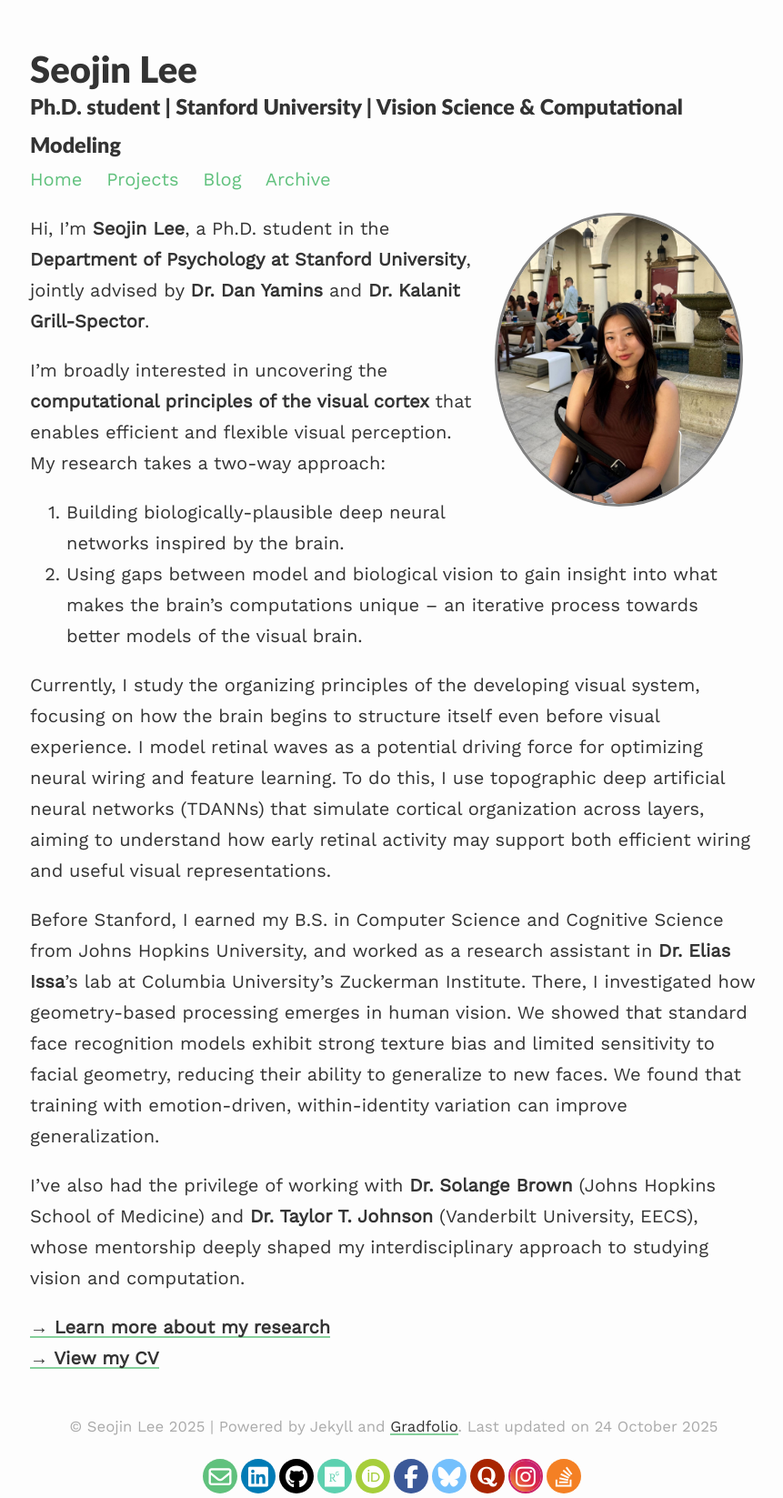
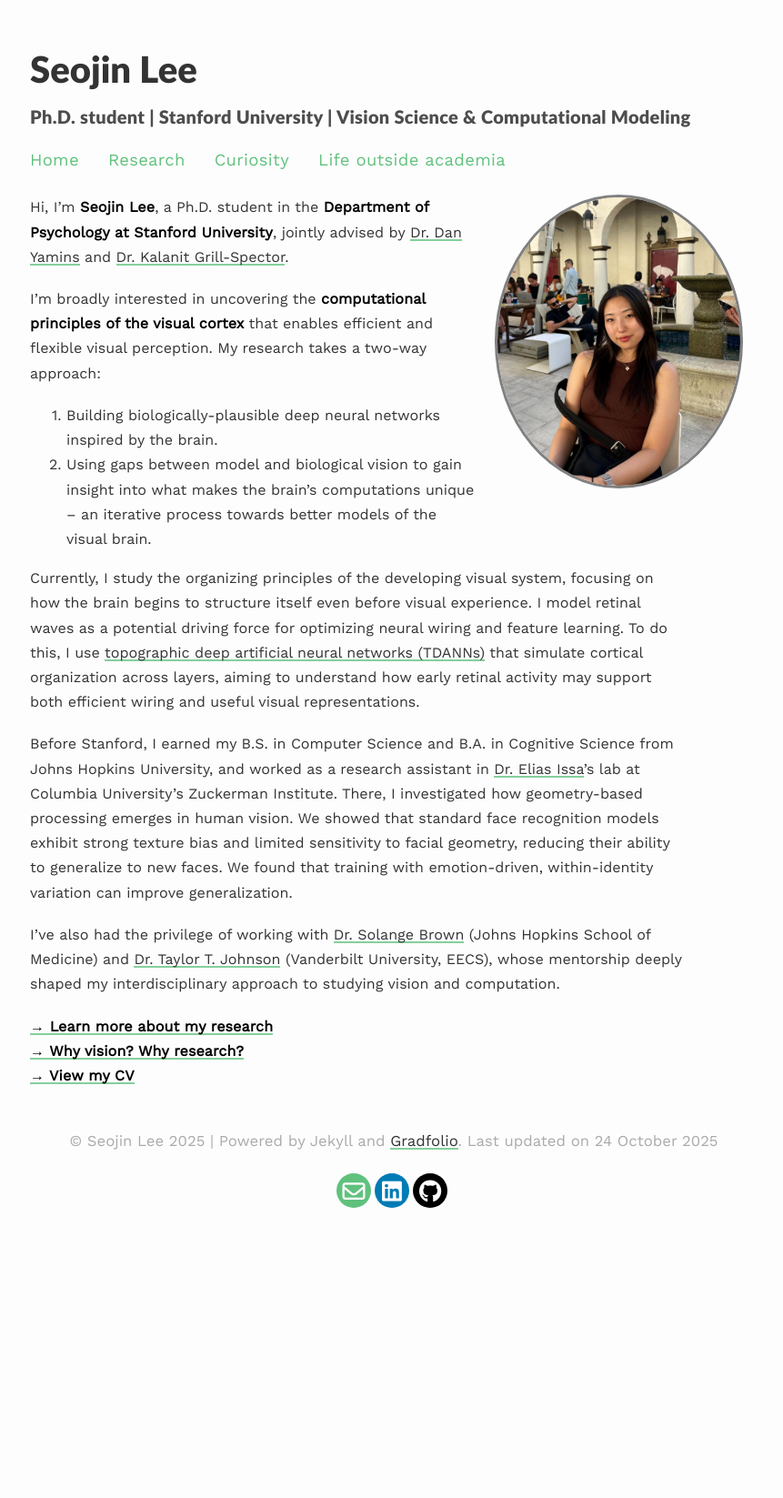
Before and after one commit to slee20512/slee20512.github.io, a Jekyll site: the page built from index.md, in a window 1280 px wide. Shown: the whole page at 91% size, without its empty margins (207-1068 px from the left). Built offline with Jekyll 4.4.1, drawn with Linux system fonts in a browser that asks for light colours; a style sheet for code colours, icons or effects is not loaded; after the commit the page ends 1333 px from its top, so only the background shows below that.

Commit message:
Update site content and styling

```diff
--- a/_config.yml
+++ b/_config.yml
@@ -3,8 +3,19 @@
 title: Seojin Lee
 description: Ph.D. student | Stanford University | Vision Science & Computational Modeling
 
-baseurl: /gradfolio #name of GitHub repository
-url: "seojinl.github.io" #custom url to be used instead of GitHub repository
+nav:
+  - name: "Home"
+    link: /
+  - name: "Research"
+    link: /research/
+  - name: "Curiosity"
+    link: /curiosity/
+  - name: "Life outside academia"
+    link: /lifeoutsideacademia/
+
+
+baseurl: ""    # empty because this is your main site, not inside a subfolder
+url: "https://slee20512.github.io"
 email: seojinl@stanford.edu
 
 # Pagination
@@ -13,15 +24,16 @@ permalink: /blog/:year/:title/
 paginate_path: /blog/page:num/
 
 # Social media links in footer
-linkedin: "#"
-stackoverflow: "#"
-github: "#"
-researchgate: "#"
-orcid: "#"
-quora: "#"
-instagram: "#"
-facebook: "#"
-bluesky: "#"
+googlescholar: "https://scholar.google.com/citations?user=yzh-miEAAAAJ&hl=en"
+linkedin: "https://www.linkedin.com/in/seojin-lee-95b76b223/"
+# stackoverflow: "#"
+github: "https://github.com/slee20512"
+# researchgate: "#"
+# orcid: "#"
+# quora: "#"
+# instagram: "#"
+# facebook: "#"
+# bluesky: "#"
 
 # Markdown
 highlighter: rouge
--- a/_includes/navigation.html
+++ b/_includes/navigation.html
@@ -1,6 +1,5 @@
-<div class="links scroll">
-        <a href="{{site.baseurl}}/">Home</a>
-        <a href="{{site.baseurl}}/projects/">Projects</a>
-        <a href="{{site.baseurl}}/blog/">Blog</a>
-        <a href="{{site.baseurl}}/archive/">Archive</a>
+<div class="topnav" id="myTopnav">
+  {% for item in site.nav %}
+    <a href="{{ site.baseurl }}{{ item.link }}">{{ item.name }}</a>
+  {% endfor %}
 </div>
--- a/_includes/social-footer.html
+++ b/_includes/social-footer.html
@@ -34,6 +34,13 @@ target="_blank">
 <i class="fab fa-researchgate"></i>
 </a>
 {%- endif -%}
+
+{% if site.googlescholar %}
+  <a href="{{ site.googlescholar }}" target="_blank" title="Google Scholar">
+    <i class="ai ai-google-scholar"></i>
+  </a>
+{% endif %}
+
 
 {%- if site.orcid -%}
 <a title="{{ _locale_string_follow | replace: '[NAME]', 'Orcid' }}"
--- a/_layouts/default.html
+++ b/_layouts/default.html
@@ -22,6 +22,7 @@
 
         <!-- Load fontawesome here for faster loadtimes: https://stackoverflow.com/a/35880730/9523246 -->
         <script type="text/javascript"> (function() { var css = document.createElement('link'); css.href = 'https://use.fontawesome.com/releases/v6.7.2/css/all.css'; css.rel = 'stylesheet'; css.type = 'text/css'; document.getElementsByTagName('head')[0].appendChild(css); })(); </script>
+        <link rel="stylesheet" href="https://cdn.jsdelivr.net/gh/jpswalsh/academicons@1/css/academicons.min.css">
 
     </head>
 
--- a/assets/css/_sass/style.scss
+++ b/assets/css/_sass/style.scss
@@ -198,3 +198,72 @@ blockquote {
 .article-list {
   margin: 1em 0;
 }
+
+
+/* === Custom Homepage Text Styling === */
+article {
+  font-size: 1rem;          /* base size */
+  line-height: 1.7;         /* slightly airier for better rhythm */
+  color: $text-color;
+}
+
+article strong,
+article b {
+  font-weight: 1050;                  /* stronger than 700, if your font supports it */
+  color: #000000;                    /* full black for clear contrast */
+  letter-spacing: 0.1px;             /* keeps it crisp */
+  text-rendering: optimizeLegibility;
+
+  @media (prefers-color-scheme: dark) {
+    color: #f5f5f5;                  /* light gray in dark mode */
+  }
+}
+
+article p {
+  max-width: 720px;          /* slightly wider text for balance */
+  margin-bottom: 1.2em;      /* extra breathing room between paragraphs */
+}
+
+
+/* === Custom header text styling === */
+.post-description {
+  font-size: 1.25rem;      /* slightly smaller subtitle */
+  font-weight: 400;       /* lighter than default */
+  letter-spacing: 0.3px;  /* optional: subtle spacing for cleaner look */
+  margin-top: 0.7em;     /* reduce space above */
+  margin-bottom: 0.4em;     /* reduce space above */
+  color: lighten($text-color, 10%);  /* make it softer */
+
+  @media (prefers-color-scheme: dark) {
+    color: lighten($text-color-dark, 20%);
+  }
+}
+
+/* === Navigation layout & spacing === */
+.topnav {
+  display: flex;
+  justify-content: left;   /* centers the items */
+  align-items: left;
+  gap: 2rem;                 /* space between each link */
+  margin-top: 0.3rem;
+  flex-wrap: wrap;           /* keeps it tidy on small screens */
+}
+
+.topnav a {
+  font-size: 1.15rem;
+  letter-spacing: 0.3px;
+  text-transform: none;
+  padding: 0.3em 0;
+  border-bottom: 2px solid transparent;
+  transition: color 0.3s ease, border-bottom 0.3s ease;
+}
+
+.topnav a:hover {
+  color: $brand-color;
+  border-bottom: 2px solid $brand-color;
+}
+
+.topnav a.active {
+  font-weight: 600;
+  border-bottom: 2px solid $brand-color;
+}
--- a/index.md
+++ b/index.md
@@ -7,17 +7,21 @@ profile:
 published: true
 ---
 
-Hi, I’m **Seojin Lee**, a Ph.D. student in the **Department of Psychology at Stanford University**, jointly advised by **Dr. Dan Yamins** and **Dr. Kalanit Grill-Spector**.
+{% capture md %}
+Hi, I’m **Seojin Lee**, a Ph.D. student in the **Department of Psychology at Stanford University**, jointly advised by [Dr. Dan Yamins](https://stanford.edu/~yamins/) and [Dr. Kalanit Grill-Spector](https://psychology.stanford.edu/people/kalanit-grill-spector).
 
 I’m broadly interested in uncovering the **computational principles of the visual cortex** that enables efficient and flexible visual perception. My research takes a two-way approach:
 1. Building biologically-plausible deep neural networks inspired by the brain.
 2. Using gaps between model and biological vision to gain insight into what makes the brain's computations unique – an iterative process towards better models of the visual brain.
 
-Currently, I study the organizing principles of the developing visual system, focusing on how the brain begins to structure itself even before visual experience. I model retinal waves as a potential driving force for optimizing neural wiring and feature learning. To do this, I use topographic deep artificial neural networks (TDANNs) that simulate cortical organization across layers, aiming to understand how early retinal activity may support both efficient wiring and useful visual representations.
+Currently, I study the organizing principles of the developing visual system, focusing on how the brain begins to structure itself even before visual experience. I model retinal waves as a potential driving force for optimizing neural wiring and feature learning. To do this, I use [topographic deep artificial neural networks (TDANNs)](https://github.com/neuroailab/TDANN) that simulate cortical organization across layers, aiming to understand how early retinal activity may support both efficient wiring and useful visual representations.
 
-Before Stanford, I earned my B.S. in Computer Science and Cognitive Science from Johns Hopkins University, and worked as a research assistant in **Dr. Elias Issa**’s lab at Columbia University’s Zuckerman Institute. There, I investigated how geometry-based processing emerges in human vision. We showed that standard face recognition models exhibit strong texture bias and limited sensitivity to facial geometry, reducing their ability to generalize to new faces. We found that training with emotion-driven, within-identity variation can improve generalization.
+Before Stanford, I earned my B.S. in Computer Science and B.A. in Cognitive Science from Johns Hopkins University, and worked as a research assistant in [Dr. Elias Issa](https://zuckermaninstitute.columbia.edu/elias-b-issa-phd)’s lab at Columbia University’s Zuckerman Institute. There, I investigated how geometry-based processing emerges in human vision. We showed that standard face recognition models exhibit strong texture bias and limited sensitivity to facial geometry, reducing their ability to generalize to new faces. We found that training with emotion-driven, within-identity variation can improve generalization.
 
-I’ve also had the privilege of working with **Dr. Solange Brown** (Johns Hopkins School of Medicine) and **Dr. Taylor T. Johnson** (Vanderbilt University, EECS), whose mentorship deeply shaped my interdisciplinary approach to studying vision and computation.
+I’ve also had the privilege of working with [Dr. Solange Brown](https://neuroscience.jhu.edu/research/faculty/11) (Johns Hopkins School of Medicine) and [Dr. Taylor T. Johnson](https://www.taylortjohnson.com/) (Vanderbilt University, EECS), whose mentorship deeply shaped my interdisciplinary approach to studying vision and computation.
 
 [**→ Learn more about my research**](/research)
+[**→ Why vision? Why research?**](/curiosity)
 [**→ View my CV**](/cv)
+{% endcapture %}
+{{ md | markdownify }}
```
